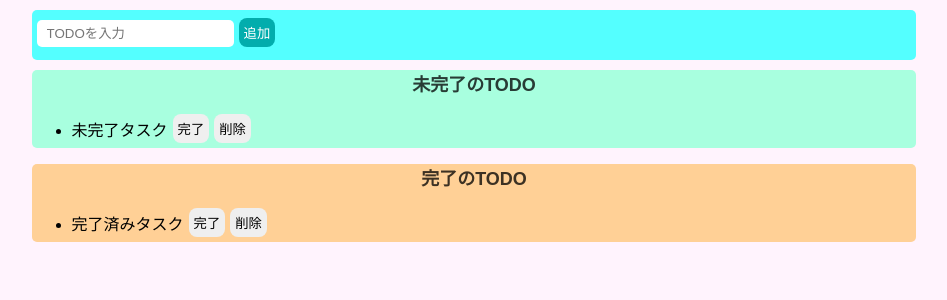
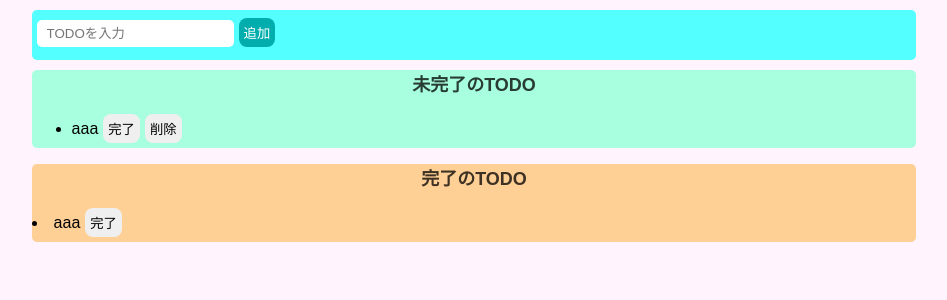
Before and after one commit to YYtech15/React-Todo, a React (Create React App) app in the folder todo-app/: page / in a window 1280 px wide. Shown: the top 300 px of the page, without its empty margins (166-1113 px from the left). Built offline with nearby package versions, Linux system fonts and the light colour scheme.

Commit message:
タスクの追加と削除機能の実装

```diff
--- a/todo-app/public/index.html
+++ b/todo-app/public/index.html
@@ -13,7 +13,7 @@
 
     <link rel="manifest" href="%PUBLIC_URL%/manifest.json" />
 
-    <title>React App</title>
+    <title>Todo App</title>
   </head>
   <body>
     <noscript>You need to enable JavaScript to run this app.</noscript>
--- a/todo-app/src/App.jsx
+++ b/todo-app/src/App.jsx
@@ -1,32 +1,56 @@
-import React from "react";
+import React, { useState } from "react";
 import "./style.css";
 
 const App = () => {
+  const [todoText, setTodoText] = useState('');
+  const [incompleteTodos, setIncompleteTodos] = useState(["aaa"]);
+  const [completeTodos, setCompleteTodos] = useState(["aaa"]);
+
+  const onChangeTodoText = (event) => setTodoText(event.target.value);
+
+  const addTask = () => {
+    if (todoText === '') return;
+    const newTodos = [...incompleteTodos, todoText];
+    setIncompleteTodos(newTodos);
+    setTodoText('');
+  };
+
+  const deleteTask = (index) => {
+    const newTodos = [...incompleteTodos];
+    newTodos.splice(index,1);
+    setIncompleteTodos(newTodos);
+  }
+
   return (
     <>
       <div className="input_area">
-        <input id="add_text" placeholder="TODOを入力" />
-        <button id="add_button">追加</button>
+        <input id="add_text" placeholder="TODOを入力" value={todoText} onChange={onChangeTodoText} />
+        <button id="add_button" onClick={addTask}>追加</button>
       </div>
       <div className="incomplete_area">
         <p className="title">未完了のTODO</p>
-        <ul id="incomplete_list">
-          <div className="list_row">
-            <li>未完了タスク</li>
-            <button>完了</button>
-            <button>削除</button>
-          </div>
+        <ul>
+          {incompleteTodos.map((todo, index) => {
+            return (
+              <div key={todo} className="list_row">
+                <li>{todo}</li>
+                <button>完了</button>
+                <button onClick={() => deleteTask(index)}>削除</button>
+              </div>
+            );
+          })}
         </ul>
       </div >
       <div className="complete_area">
         <p className="title">完了のTODO</p>
-        <ul id="complete_list">
-          <div className="list_row">
-            <li>完了済みタスク</li>
-            <button>完了</button>
-            <button>削除</button>
-          </div>
-        </ul>
+        {completeTodos.map((todo) => {
+          return (
+            <div key={todo} className="list_row">
+              <li>{todo}</li>
+              <button>完了</button>
+            </div>
+          );
+        })}
       </div>
     </>
   );
```
